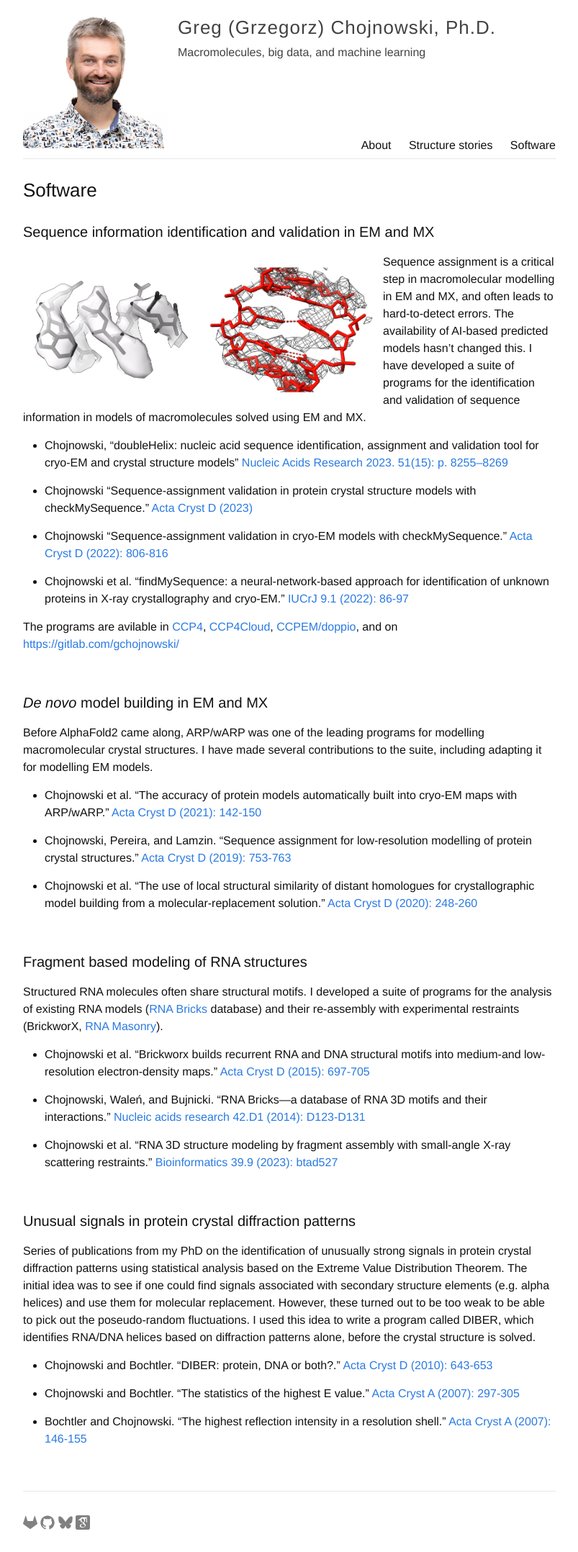
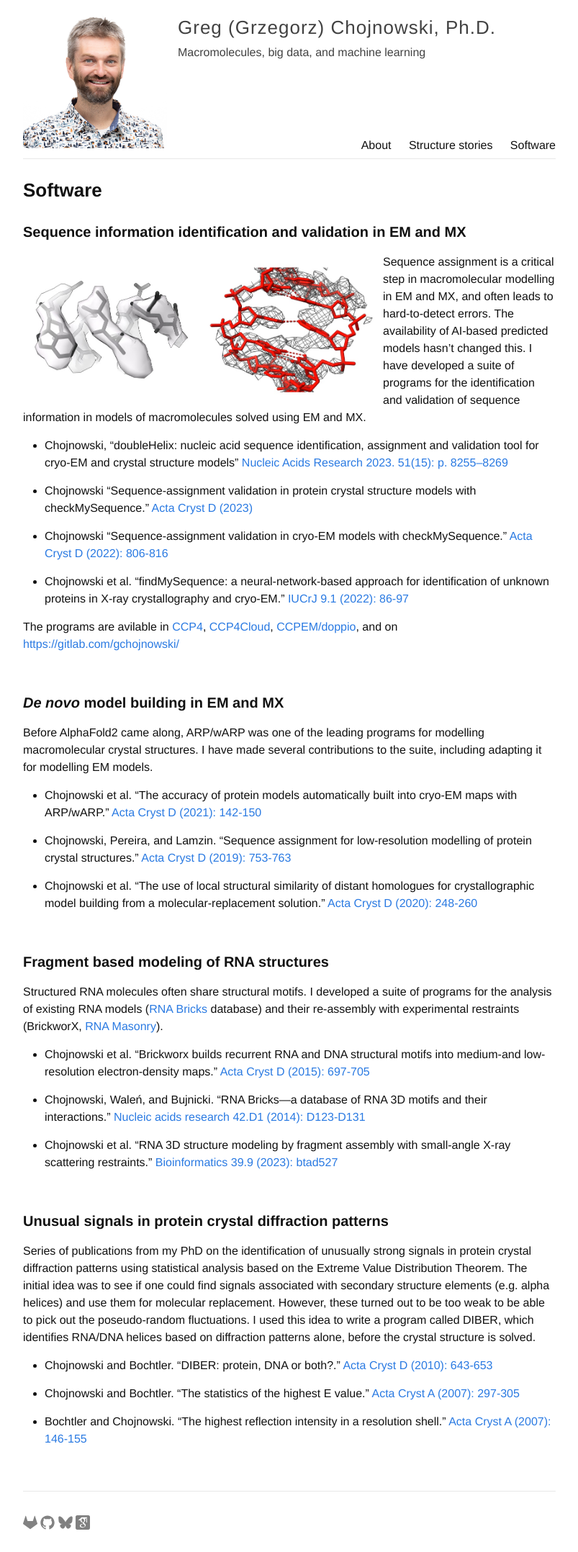
Before and after one commit to gchojnowski/gchojnowski.gihub.io, a Jekyll site: the page built from software.md, in a window 1280 px wide. Shown: the whole page at 72% size, without its empty margins (238-1041 px from the left). Built offline with Jekyll 4.4.1, drawn with Linux system fonts in a browser that asks for light colours.

Commit message:
h? to bold

```diff
--- a/_sass/_base.scss
+++ b/_sass/_base.scss
@@ -82,7 +82,8 @@ li {
  * Headings
  */
 h1, h2, h3, h4, h5, h6 {
-    font-weight: $base-font-weight;
+    font-weight: bold;
+    //base-font-weight;
     a {
         color: inherit;
     }
```
